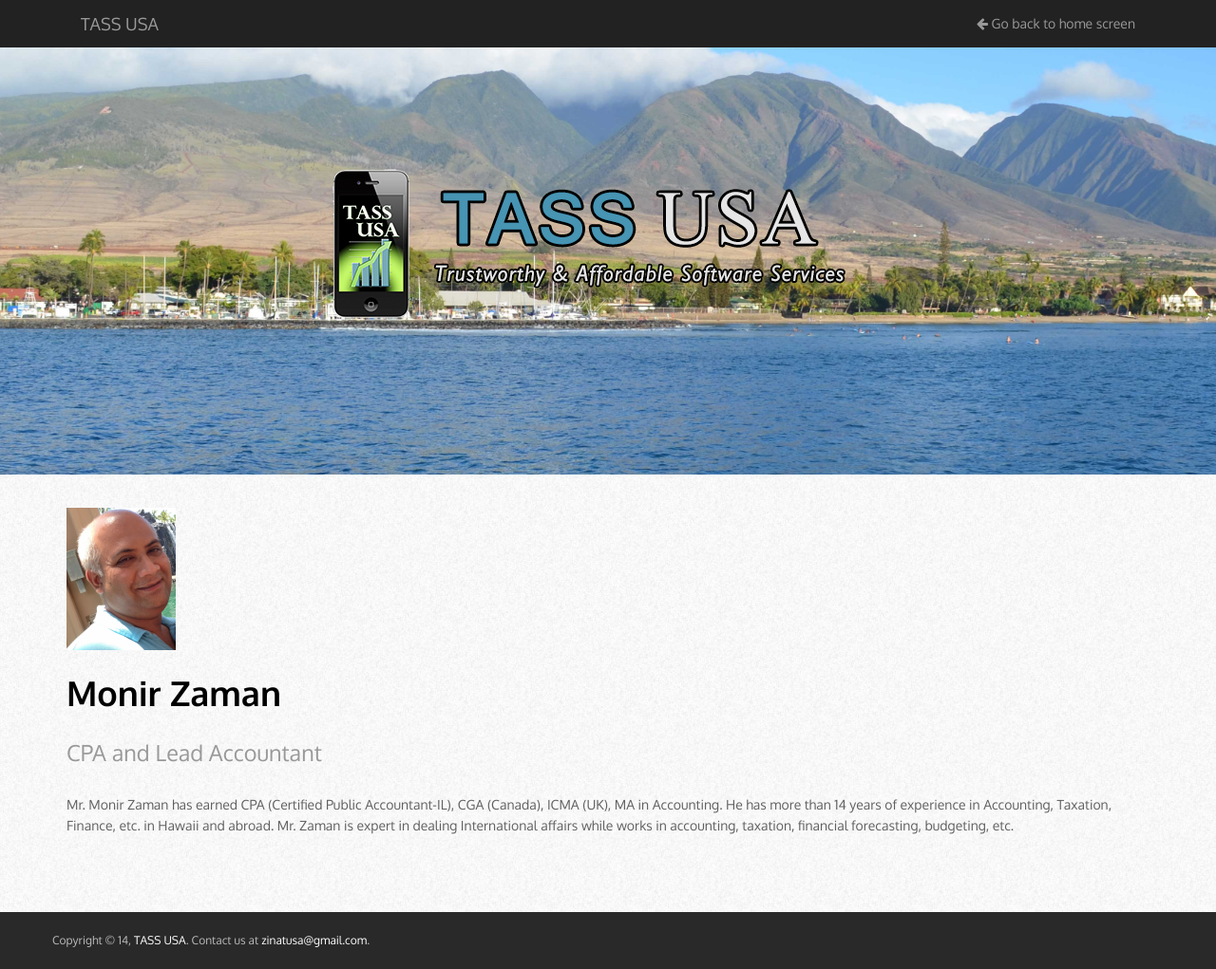
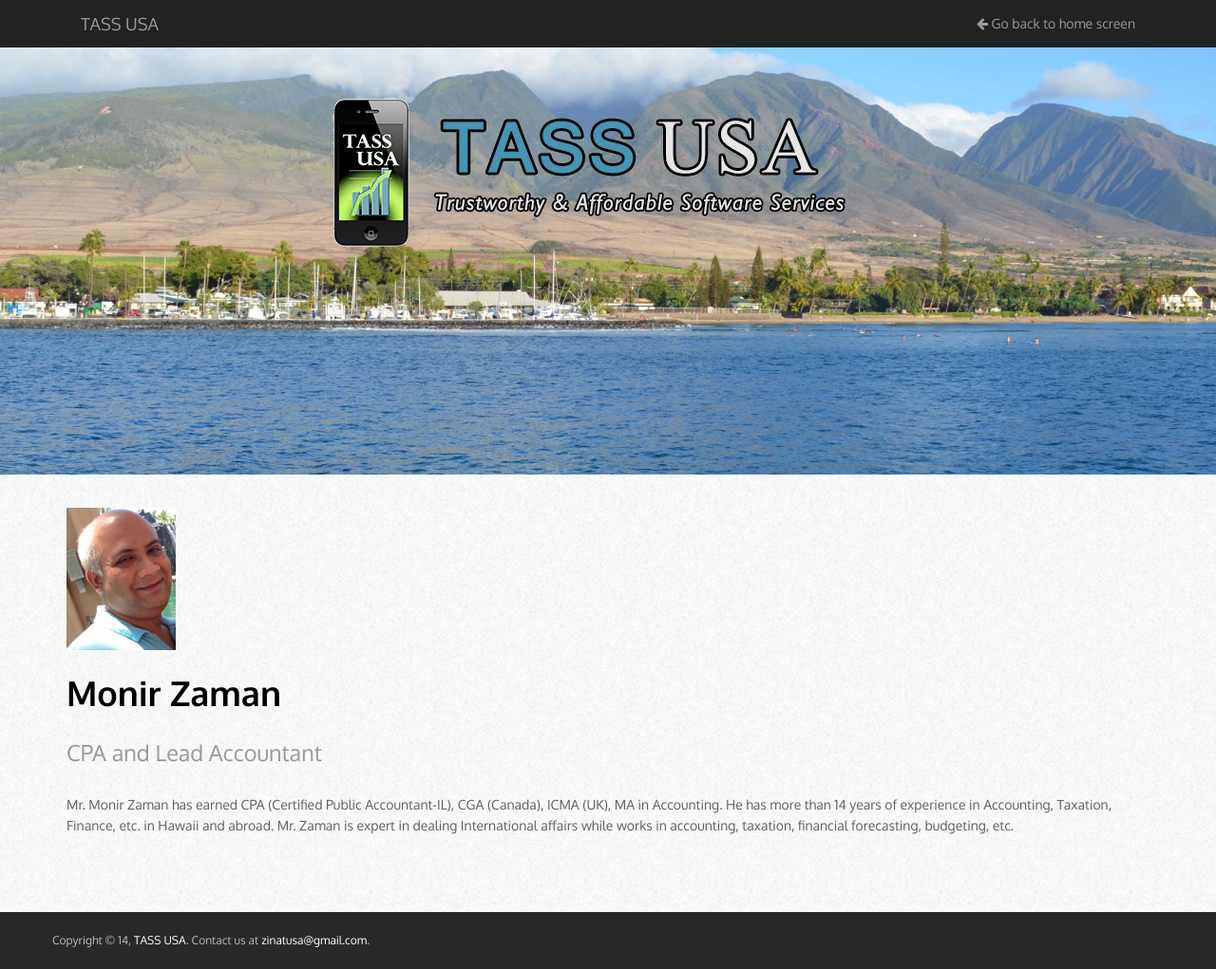
Before and after one commit to TASSUSA/TASSUSA.github.io, a Jekyll site: the page built from _members/monir.md, in a window 1280 px wide and 1021 px high. Shown: the whole window at 95% size. Built offline with Jekyll 4.4.1, drawn with Linux system fonts in a browser that asks for light colours.

Commit message:
updating some minor text

```diff
--- a/_sass/_extra.scss
+++ b/_sass/_extra.scss
@@ -1386,7 +1386,7 @@
 }
 
 #site-logo-big {
-  padding-top: 175px;
+  padding-top: 100px;
 }
 
 #site-logo-small {
--- a/index.html
+++ b/index.html
@@ -725,13 +725,13 @@
 					</div>
 				</div>
 				<p class="row text-center"><em>Customer parking is available on the backside of our office building.</em></p>
-				<div class="row text-center">
+<!-- 				<div class="row text-center">
 					<a href="{{ "contact" | prepend: site.baseurl }}" class="btn btn-success btn-lg" role="button">Contact Form</a>
 				</div>
 				<br>
 				<div class="row">
 
-				</div>
+				</div> -->
 <!--           <form method="post" action="" id="contact_form">
 						<p>
 							<label for="name">Name *</label><br>
```
Also changed, not shown: other parts of index.html (+1 -1 lines), _members/zinat.md (+1 -1 lines).
